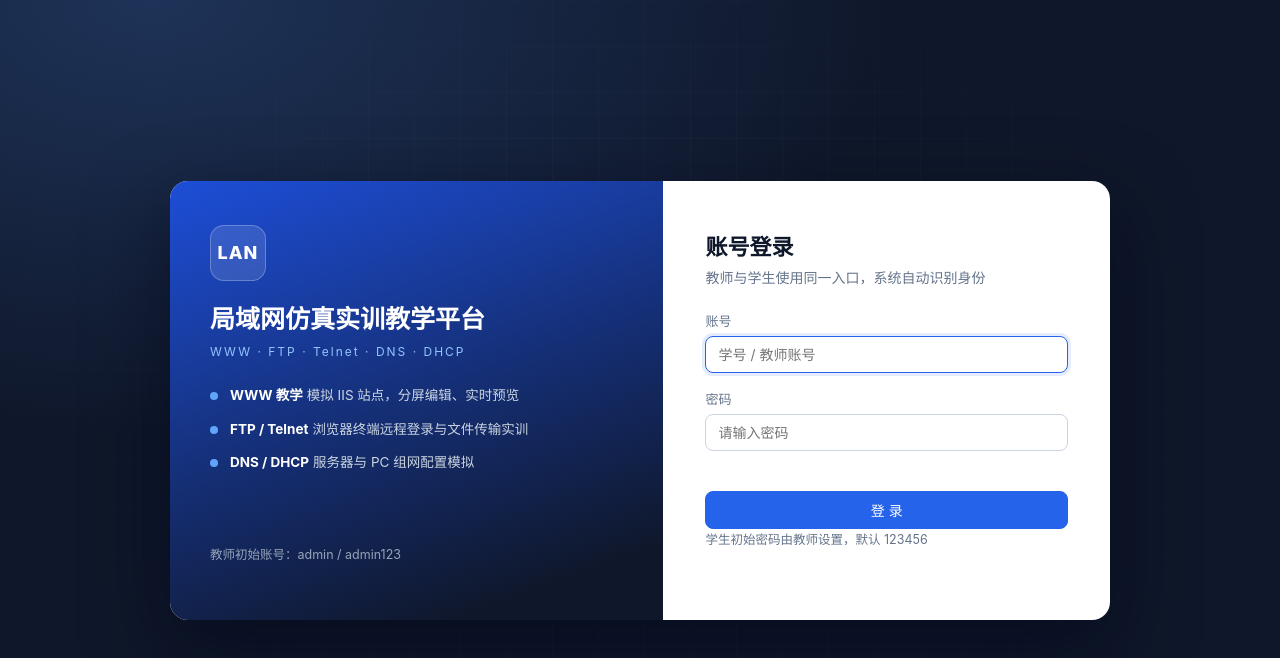
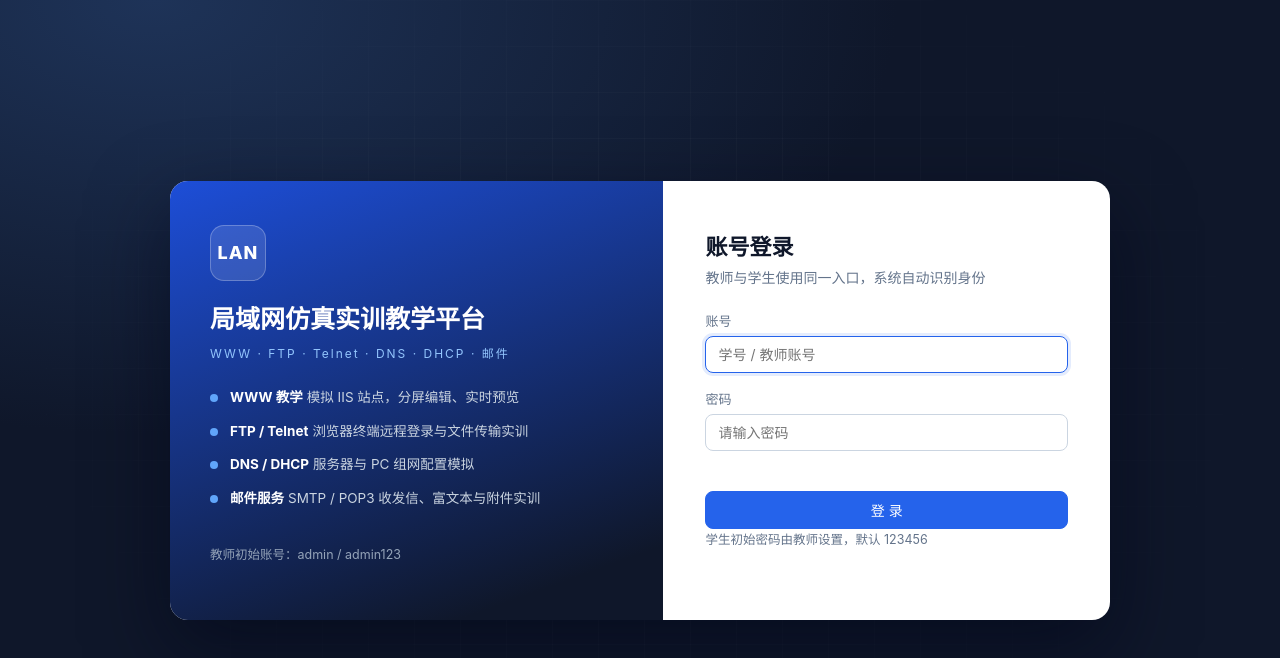
Before and after one commit to dsxjxm/MyCode, a website with bundled scripts: page public/login.html in a window 1280 px wide. Built offline with nearby package versions, Linux system fonts and the light colour scheme.

Commit message:
feat: update workspace
Co-authored-by: traeagent <traeagent@users.noreply.github.com>

```diff
--- a/public/login.html
+++ b/public/login.html
@@ -11,11 +11,12 @@
     <section class="login-brand">
       <div class="logo-badge">LAN</div>
       <h1>局域网仿真实训教学平台</h1>
-      <p class="brand-sub">WWW · FTP · Telnet · DNS · DHCP</p>
+      <p class="brand-sub">WWW · FTP · Telnet · DNS · DHCP · 邮件</p>
       <ul class="brand-list">
         <li><b>WWW 教学</b>模拟 IIS 站点，分屏编辑、实时预览</li>
         <li><b>FTP / Telnet</b>浏览器终端远程登录与文件传输实训</li>
         <li><b>DNS / DHCP</b>服务器与 PC 组网配置模拟</li>
+        <li><b>邮件服务</b>SMTP / POP3 收发信、富文本与附件实训</li>
       </ul>
       <p class="brand-foot">教师初始账号：admin / admin123</p>
     </section>
```
Also changed, not shown: .uploads/7bbcbd20-4e8b-4d54-94ca-a5ef1c7b52f1_QQ_2026-11-26_16-05-57.png (added).
